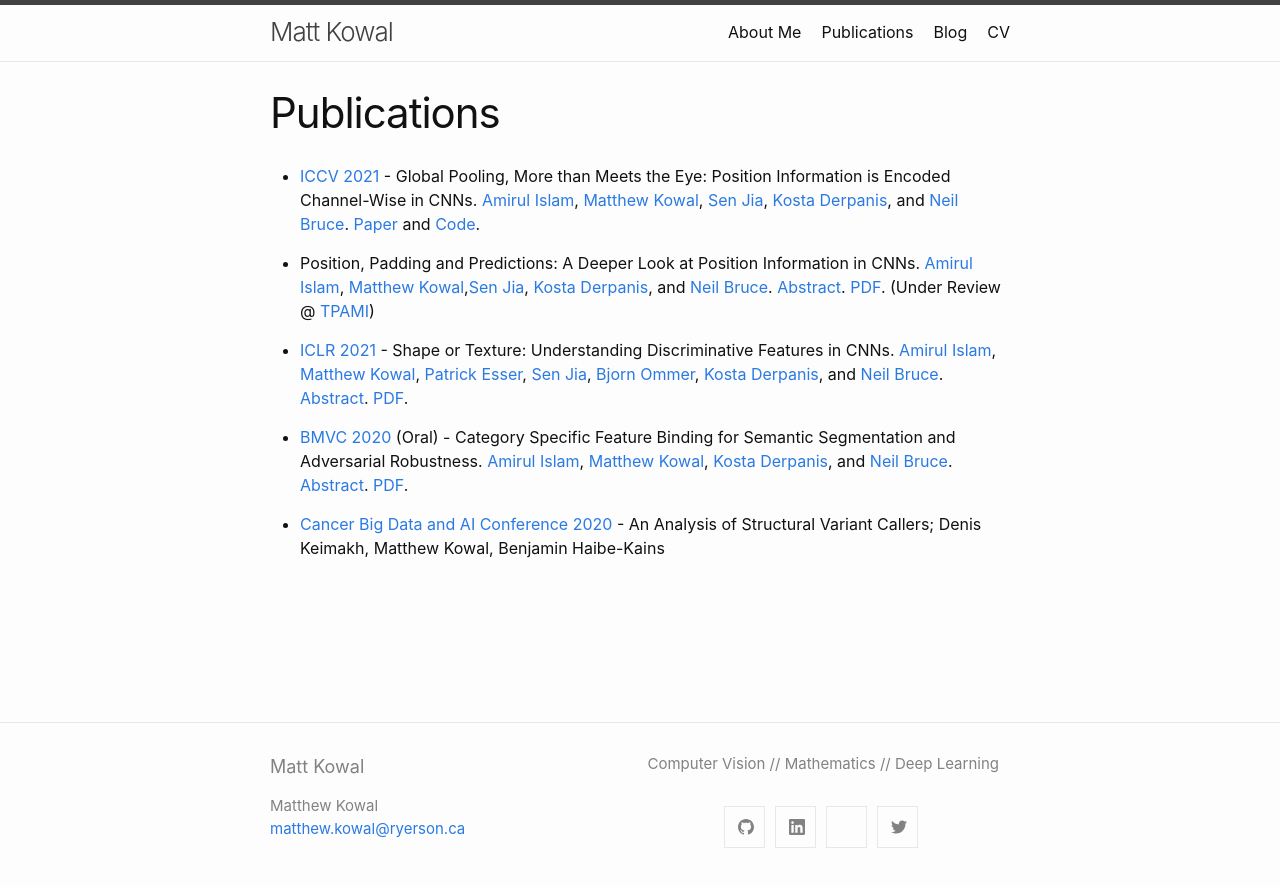
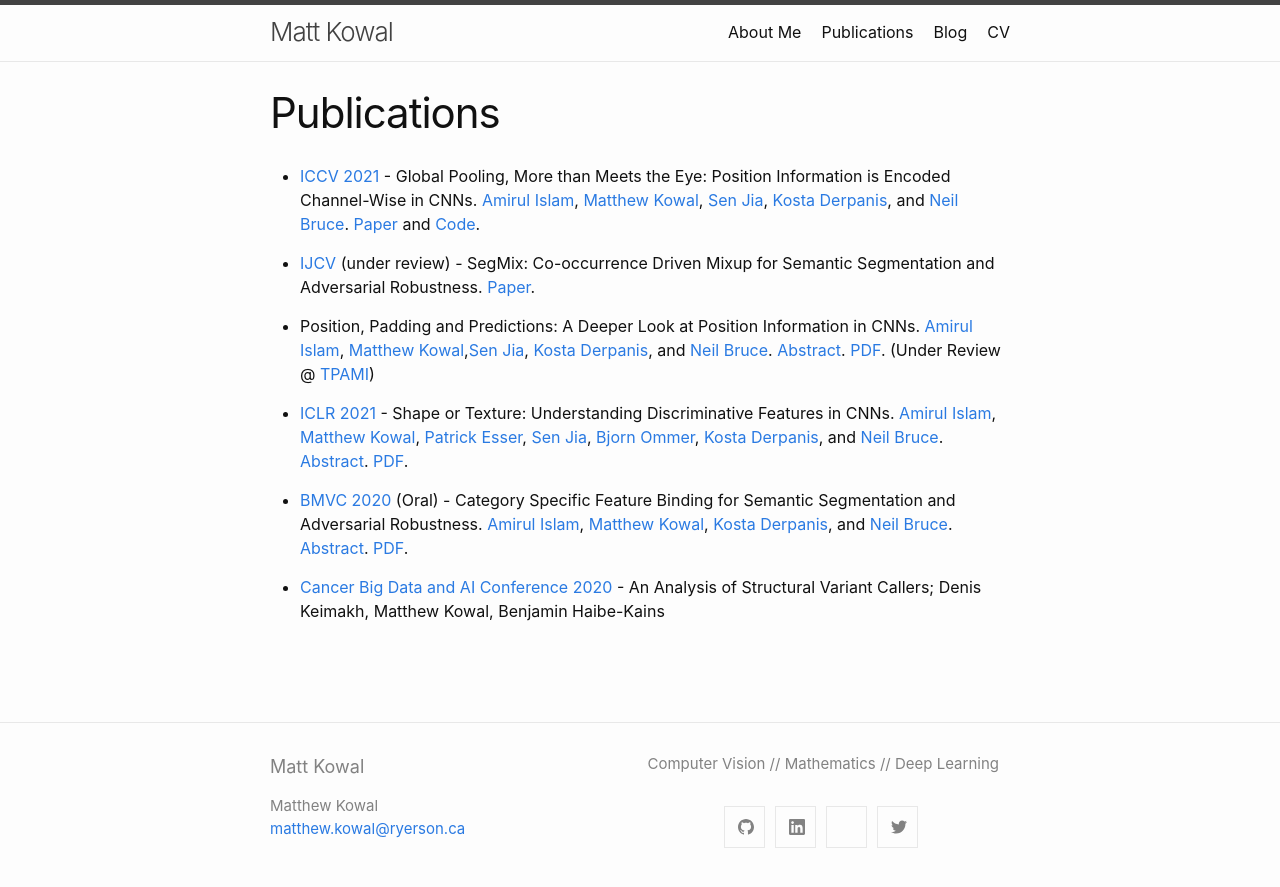
Before and after one commit to MKowal2/MKowal4.github.io, a Jekyll site: the page built from publications.md, in a window 1280 px wide. Shown: the top 887 px of the page. Built offline with Jekyll 4.4.1, drawn with Linux system fonts in a browser that asks for light colours.

Commit message:
Update publications.md

```diff
--- a/publications.md
+++ b/publications.md
@@ -6,6 +6,8 @@ permalink: /publications/
 
 - [ICCV 2021](http://iccv2021.thecvf.com/home) - Global Pooling, More than Meets the Eye: Position Information is Encoded Channel-Wise in CNNs. [Amirul Islam](https://www.cs.ryerson.ca/~amirul/), [Matthew Kowal](https://mkowal2.github.io/), [Sen Jia](https://scholar.google.com/citations?user=WOsy1foAAAAJ&hl=en), [Kosta Derpanis](https://www.cs.ryerson.ca/~kosta/), and [Neil Bruce](https://www.cs.ryerson.ca/~bruce/). [Paper](https://arxiv.org/abs/2108.07884) and [Code](https://github.com/islamamirul/PermuteNet).
 
+- [IJCV](https://www.springer.com/journal/11263) (under review) - SegMix: Co-occurrence Driven Mixup for Semantic Segmentation and Adversarial Robustness. [Paper](https://arxiv.org/abs/2108.09929).
+
 - Position, Padding and Predictions: A Deeper Look at Position Information in CNNs. [Amirul Islam](https://www.cs.ryerson.ca/~amirul/), [Matthew Kowal](https://mkowal2.github.io/),[Sen Jia](https://github.com/SenJia), [Kosta Derpanis](https://www.cs.ryerson.ca/~kosta/), and [Neil Bruce](https://www.cs.ryerson.ca/~bruce/). [Abstract](https://arxiv.org/abs/2101.12322). [PDF](https://arxiv.org/pdf/2101.12322.pdf). (Under Review @ [TPAMI](https://ieeexplore.ieee.org/xpl/RecentIssue.jsp?punumber=34))
 
 - [ICLR 2021](https://iclr.cc/) - Shape or Texture: Understanding Discriminative Features in CNNs. [Amirul Islam](https://www.cs.ryerson.ca/~amirul/), [Matthew Kowal](https://mkowal2.github.io/), [Patrick Esser](https://scholar.google.com/citations?user=ang8MoQAAAAJ&hl=en), [Sen Jia](https://github.com/SenJia), [Bjorn Ommer](https://hci.iwr.uni-heidelberg.de/people/bommer), [Kosta Derpanis](https://www.cs.ryerson.ca/~kosta/), and [Neil Bruce](https://www.cs.ryerson.ca/~bruce/). [Abstract](https://arxiv.org/abs/2101.11604). [PDF](https://arxiv.org/pdf/2101.11604.pdf).
```
